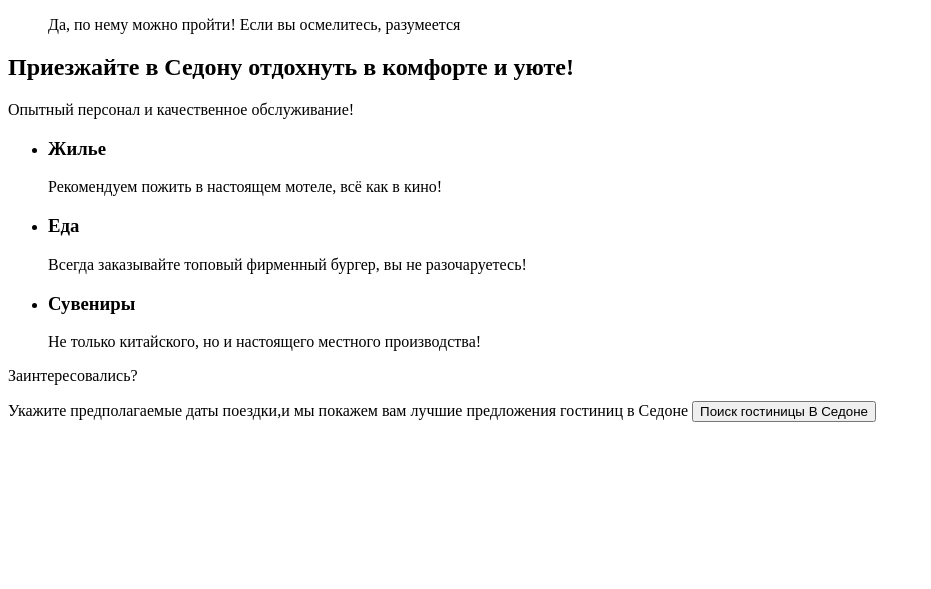
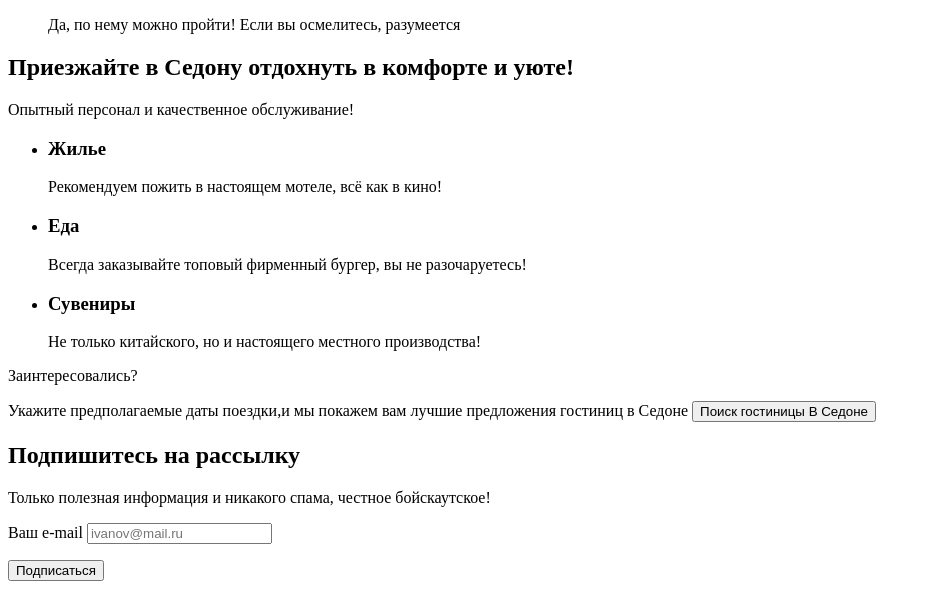
Before and after one commit to JustHipsTer/solo_sedona, a plain HTML site: page index.html in a window 1280 px wide. Shown: the part 777-1366 px from the top of the page, without its empty margins (0-931 px from the left). Before the commit the page ends 1207 px from the top, so only its background shows below. Drawn offline with Linux system fonts and the light colour scheme.

Commit message:
Update index.html
добавил поле с формой и кнопкой для email - работает

```diff
--- a/index.html
+++ b/index.html
@@ -159,6 +159,24 @@
                 Поиск гостиницы В Седоне
             </button>
         </section>
+        <section class="contacts">
+            <h2 class="contacts-text">
+                Подпишитесь на рассылку
+            </h2>
+            <p class="contacts-text-explanation">
+                Только полезная информация и никакого спама, честное бойскаутское!
+            </p>
+            <form class="email-form" action="https://echo.htmlacademy.ru/" method="post">
+                <p>
+                <label for="email-box">Ваш e-mail</label>
+                <input type="email" for="email-box" name="email-contact" placeholder="ivanov@mail.ru">
+            </p>
+                <button class="button" type="submit">Подписаться</button>
+
+
+
+            </form>
+        </section>
 
     </main>
   </body>
```
